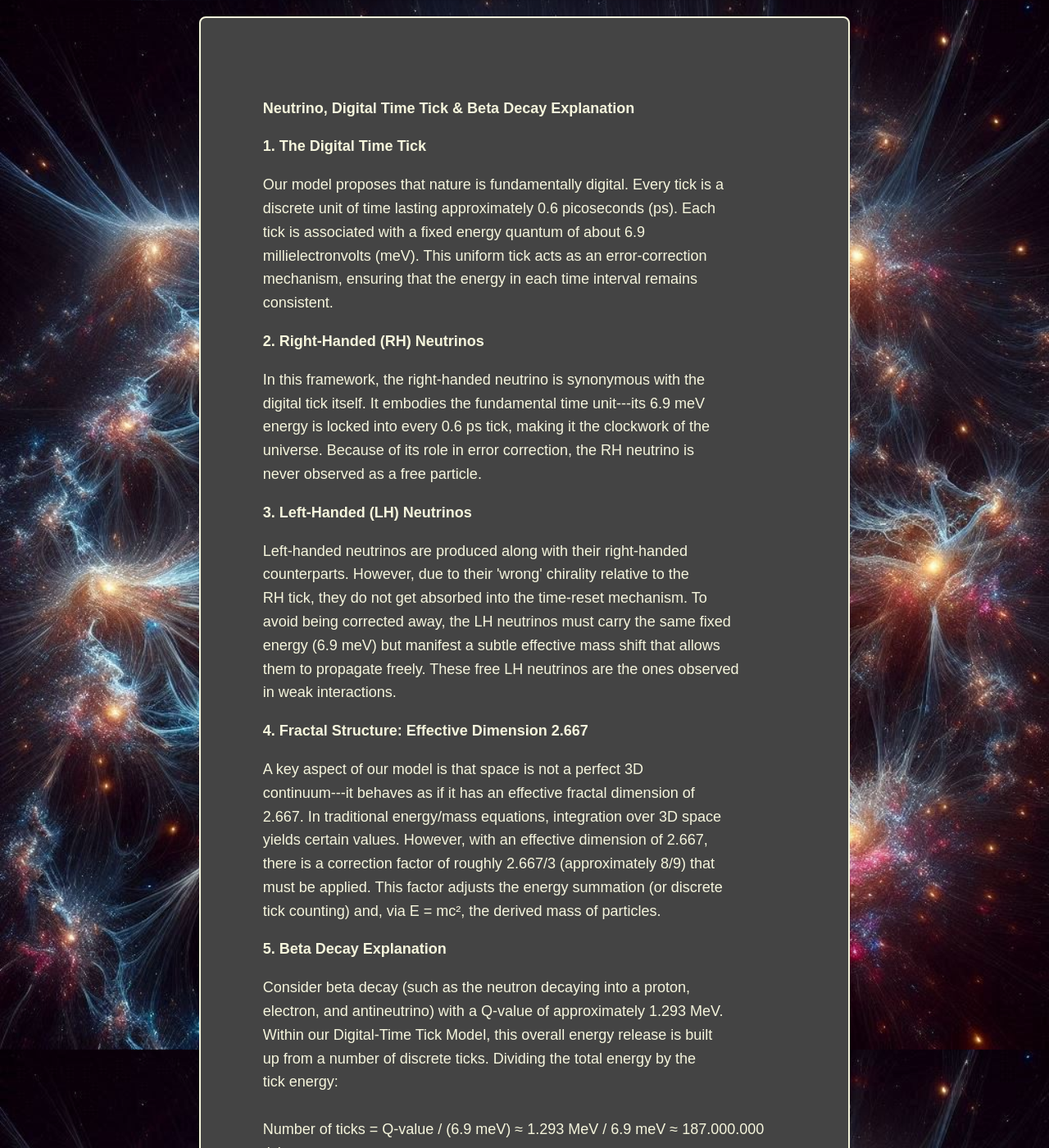
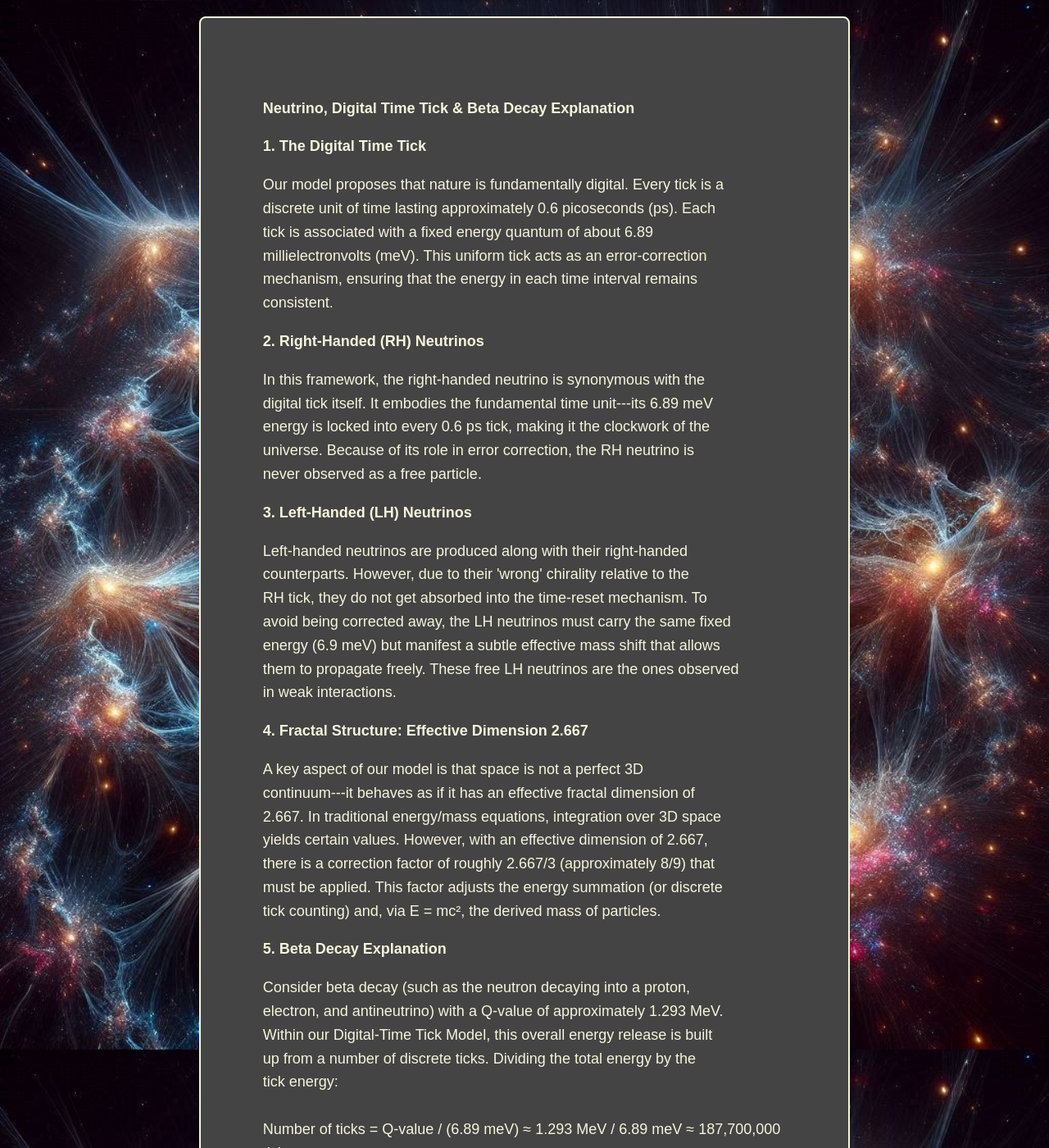
Before and after one commit to CosmicReplicator/AeonLoop, a Jekyll site: the page built from Papers/Neutrino_BetaDecay_Exposition.html, in a window 1280 px wide and 1400 px high. Shown: the whole window at 82% size. Built offline with Jekyll 4.4.1, drawn with Linux system fonts in a browser that asks for light colours; some of the changed text lies outside the part shown.

Commit message:
Update Neutrino_BetaDecay_Exposition.html

```diff
--- a/Papers/Neutrino_BetaDecay_Exposition.html
+++ b/Papers/Neutrino_BetaDecay_Exposition.html
@@ -8,13 +8,13 @@ title: "Neutrino BetaDecay Exposition"
 <p><strong>1. The Digital Time Tick</strong></p>
 <p>Our model proposes that nature is fundamentally digital. Every tick is a
 discrete unit of time lasting approximately 0.6 picoseconds (ps). Each
-tick is associated with a fixed energy quantum of about 6.9
+tick is associated with a fixed energy quantum of about 6.89
 millielectronvolts (meV). This uniform tick acts as an error‑correction
 mechanism, ensuring that the energy in each time interval remains
 consistent.</p>
 <p><strong>2. Right‑Handed (RH) Neutrinos</strong></p>
 <p>In this framework, the right‑handed neutrino is synonymous with the
-digital tick itself. It embodies the fundamental time unit---its 6.9 meV
+digital tick itself. It embodies the fundamental time unit---its 6.89 meV
 energy is locked into every 0.6 ps tick, making it the clockwork of the
 universe. Because of its role in error correction, the RH neutrino is
 never observed as a free particle.</p>
@@ -41,12 +41,12 @@ Within our Digital-Time Tick Model, this overall energy release is built
 up from a number of discrete ticks. Dividing the total energy by the
 tick energy:
 
-Number of ticks = Q-value / (6.9 meV) ≈ 1.293 MeV / 6.9 meV ≈ 187.000.000 ticks.
+Number of ticks = Q-value / (6.89 meV) ≈ 1.293 MeV / 6.89 meV ≈ 187,700,000 ticks.
 
 However, the error‑correction inherent in the system forces every
-digital tick to have exactly 6.9 meV. As a result, the free left‑handed
+digital tick to have exactly 6.89 meV. As a result, the free left‑handed
 neutrino (which escapes as one of the decay products) is constrained to
-carry exactly one tick's worth of energy (6.9 meV). The rest of the
+carry exactly one tick's worth of energy (6.89 meV). The rest of the
 energy is partitioned among the electron's kinetic energy and the recoil
 of the proton. This quantized view offers a novel insight into how beta
 decay distributes energy among its products.</p>
```
